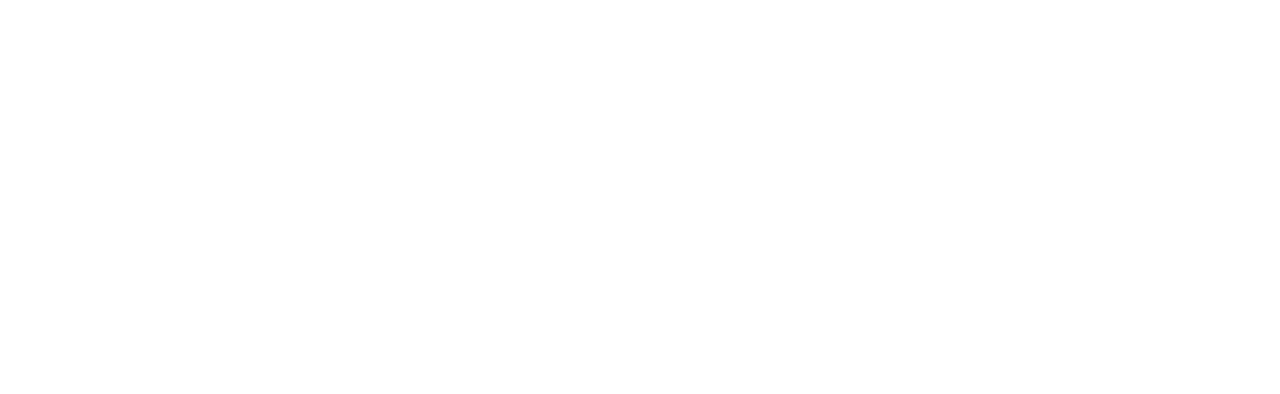
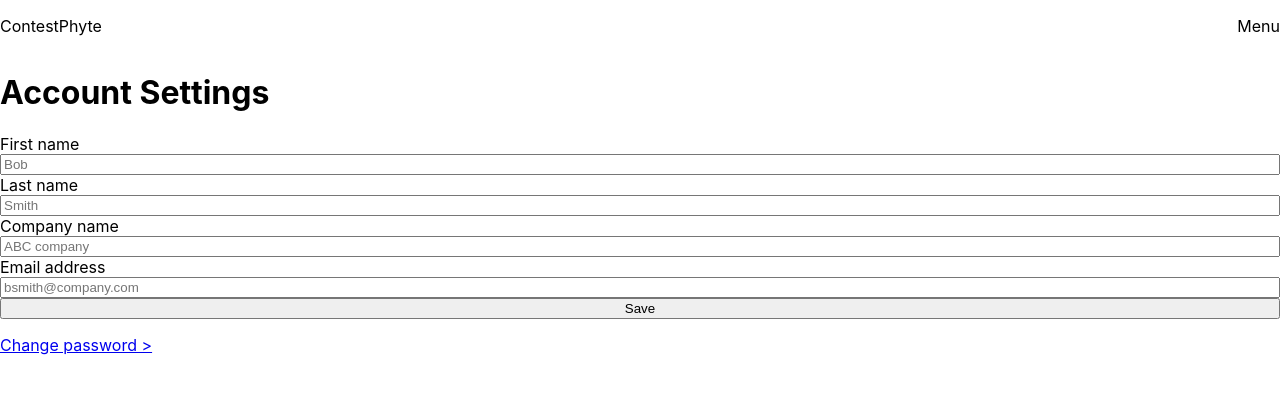
Before and after one commit to maximus202/contestphyte-app, a React (Create React App) app: page /account-settings in a window 1280 px wide. Shown: the top 394 px of the page. Built offline with nearby package versions, Linux system fonts and the light colour scheme.

Commit message:
Added AccountSettings route.

```diff
--- a/src/App.js
+++ b/src/App.js
@@ -8,6 +8,7 @@
 import CreateContest from './routes/CreateContest/CreateContest';
 import ContestLandingPage from './routes/ContestLandingPage/ContestLandingPage';
 import PostSignUp from './routes/PostSignUp/PostSignUp';
+import AccountSettings from './routes/AccountSettings/AccountSettings';
 
 function App() {
   return (
@@ -46,6 +47,10 @@
         component={PostSignUp}
         path="/post-sign-up/:contestId/:participantId"
       />
+      <Route
+        component={AccountSettings}
+        path="/account-settings"
+      />
     </>
   );
 }
--- a/src/components/PostSignUpContent/PostSignUpContent.js
+++ b/src/components/PostSignUpContent/PostSignUpContent.js
@@ -15,7 +15,11 @@
       </header>
       <main>
         <section>
-          <h2>You have 1 entry, cool! Share with your friends and earn 10 additional entires for every friend that joins!</h2>
+          <h2>
+            You have 1 entry, cool! Share with your friends and earn 10 additional
+            entires for every friend that joins!
+
+          </h2>
           <form>
             <label htmlFor="friend-email-1">1st friend&apos;s email address:</label>
             <input type="text" name="friend-email-1" />
--- /dev/null
+++ b/src/routes/AccountSettings/AccountSettings.js
@@ -0,0 +1,29 @@
+import React from 'react';
+import NavBar from '../../components/NavBar/NavBar';
+
+function AccountSettings() {
+  return (
+    <>
+      <NavBar />
+      <header>
+        <h1>Account Settings</h1>
+      </header>
+      <section>
+        <form>
+          <label htmlFor="first-name">First name</label>
+          <input type="text" name="first-name" placeholder="Bob" />
+          <label htmlFor="last-name">Last name</label>
+          <input type="text" name="last-name" placeholder="Smith" />
+          <label htmlFor="company-name">Company name</label>
+          <input type="text" name="company-name" placeholder="ABC company" />
+          <label htmlFor="email">Email address</label>
+          <input type="text" name="email" placeholder="bsmith@company.com" />
+          <input type="submit" value="Save" />
+          <p><a href="/">Change password &gt;</a></p>
+        </form>
+      </section>
+    </>
+  );
+}
+
+export default AccountSettings;
```
Also changed, not shown: src/routes/AccountSettings/AccountSettings.css (added).
